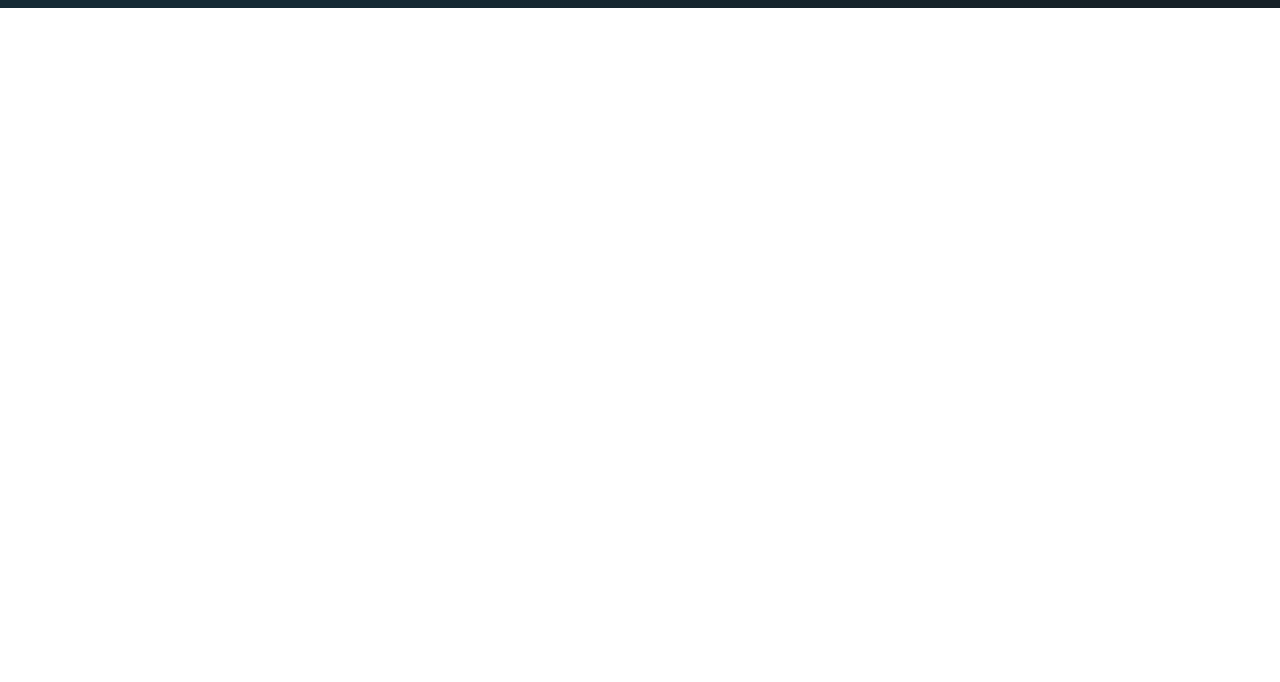
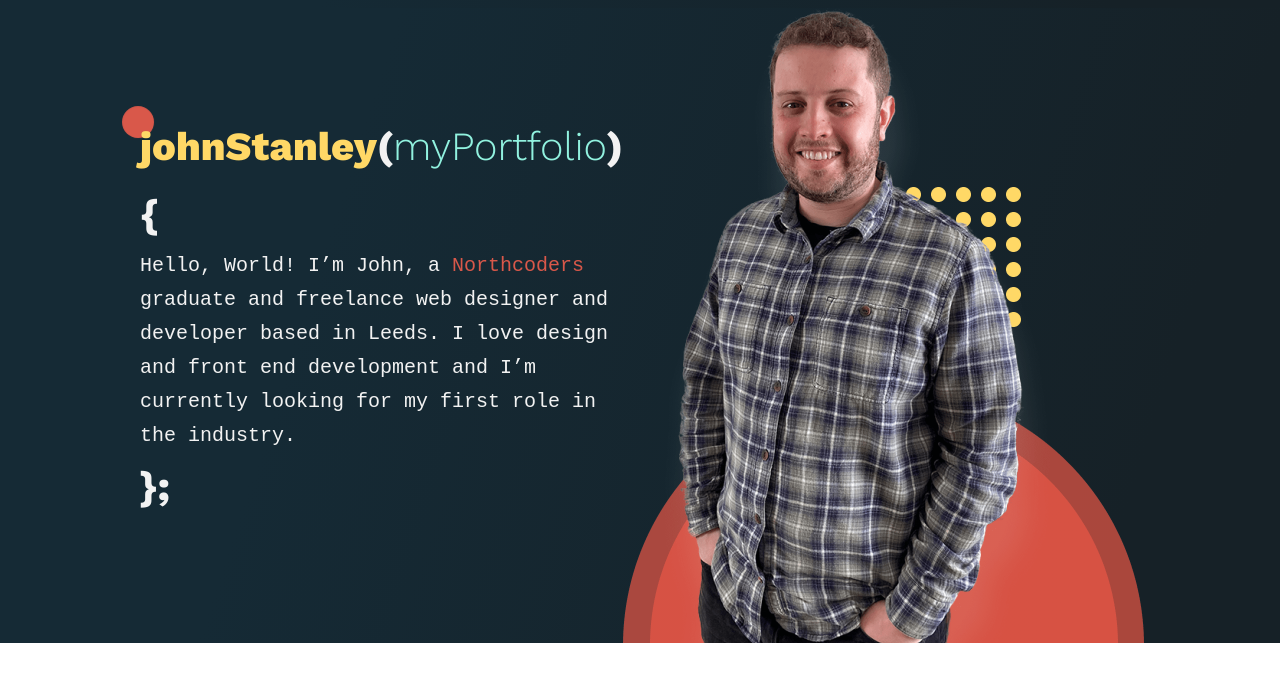
Before and after one commit to JuanBorracho/personal-portfolio-2022, a plain HTML site: page index.html in a window 1280 px wide. Shown: the part 110-792 px from the top of the page. Drawn offline with nearby package versions, Linux system fonts and the light colour scheme; a web font is replaced by a local one.

Commit message:
started styling the hero section, implemented the heading animation and added the hero image

```diff
--- a/index.html
+++ b/index.html
@@ -32,7 +32,32 @@
         <a class="header__a" href="#">Contact</a>
       </nav>
     </header>
-
+    <section class="hero">
+      <div class="hero__container">
+        <div class="hero__left">
+          <h1 class="hero__title">
+            johnStanley<span class="white">(</span
+            ><span class="blue-thin">myPortfolio</span
+            ><span class="white">){</span>
+          </h1>
+          <p class="hero__text">
+            Hello, World! I’m John, a
+            <a href="https://northcoders.com/" target="blank" class="hero__link"
+              >Northcoders</a
+            >
+            graduate and freelance web designer and developer based in Leeds. I
+            love design and front end development and I’m currently looking for
+            my first role in the industry.
+          </p>
+          <h1 class="hero__title white">};</h1>
+          <div class="hero__button-box"></div>
+        </div>
+        <img
+          src="./img/john-stanley-hero-portrait-graphic.png"
+          class="hero__img"
+        />
+      </div>
+    </section>
     <script
       src="https://code.jquery.com/jquery-3.6.0.min.js"
       integrity="sha256-/xUj+3OJU5yExlq6GSYGSHk7tPXikynS7ogEvDej/m4="
--- a/sass/base/_animations.scss
+++ b/sass/base/_animations.scss
@@ -0,0 +1,16 @@
+@keyframes pulse {
+  0% {
+    transform: scale(0.9);
+    box-shadow: 0 0 0 0 rgba(235, 87, 70, 0.7);
+  }
+
+  70% {
+    transform: scale(1);
+    box-shadow: 0 0 0 20px rgba(235, 87, 70, 0);
+  }
+
+  100% {
+    transform: scale(0.9);
+    box-shadow: 0 0 0 0 rgba(235, 87, 70, 0);
+  }
+}
--- a/sass/base/_base.scss
+++ b/sass/base/_base.scss
@@ -11,9 +11,7 @@ html {
 }
 
 body {
-  font-family: 'PT Mono', monospace;
   line-height: 1.7;
-  color: $color-black;
   box-sizing: border-box;
   min-height: 100vh;
   text-rendering: optimizeSpeed;
--- a/sass/base/_typography.scss
+++ b/sass/base/_typography.scss
@@ -0,0 +1,24 @@
+h1,
+h2,
+h3 {
+  font-family: 'Work Sans', sans-serif;
+  font-weight: 800;
+  color: $color-yellow;
+}
+
+h1 {
+  font-size: 40px;
+}
+
+body {
+  font-family: 'PT Mono', monospace;
+}
+
+.white {
+  color: $color-grey;
+}
+
+.blue-thin {
+  color: $color-blue;
+  font-weight: 300;
+}
--- a/sass/pages/_home.scss
+++ b/sass/pages/_home.scss
@@ -0,0 +1,41 @@
+.hero {
+  background: $background-gradient-dark;
+
+  &__container {
+    margin: 0 14rem;
+    display: flex;
+    justify-content: space-between;
+  }
+
+  &__title {
+    position: relative;
+    z-index: 3;
+  }
+
+  &__left {
+    display: flex;
+    flex-direction: column;
+    justify-content: center;
+
+    &::before {
+      content: '';
+      width: 3.2rem;
+      height: 3.2rem;
+      border-radius: 5rem;
+      background-color: $color-red;
+      box-shadow: 0 0 0 0 rgb(235, 87, 70);
+      transform: scale(1);
+      animation: pulse 3s infinite;
+      z-index: 1;
+      margin: -2.5rem -1.8rem;
+      position: relative;
+
+      z-index: 1;
+    }
+  }
+
+  &__text {
+    font-size: 2rem;
+    color: $color-grey;
+  }
+}
```
Also changed, not shown: css/style.css, img/john-stanley-hero-portrait-graphic.png (added), 1 other file.
